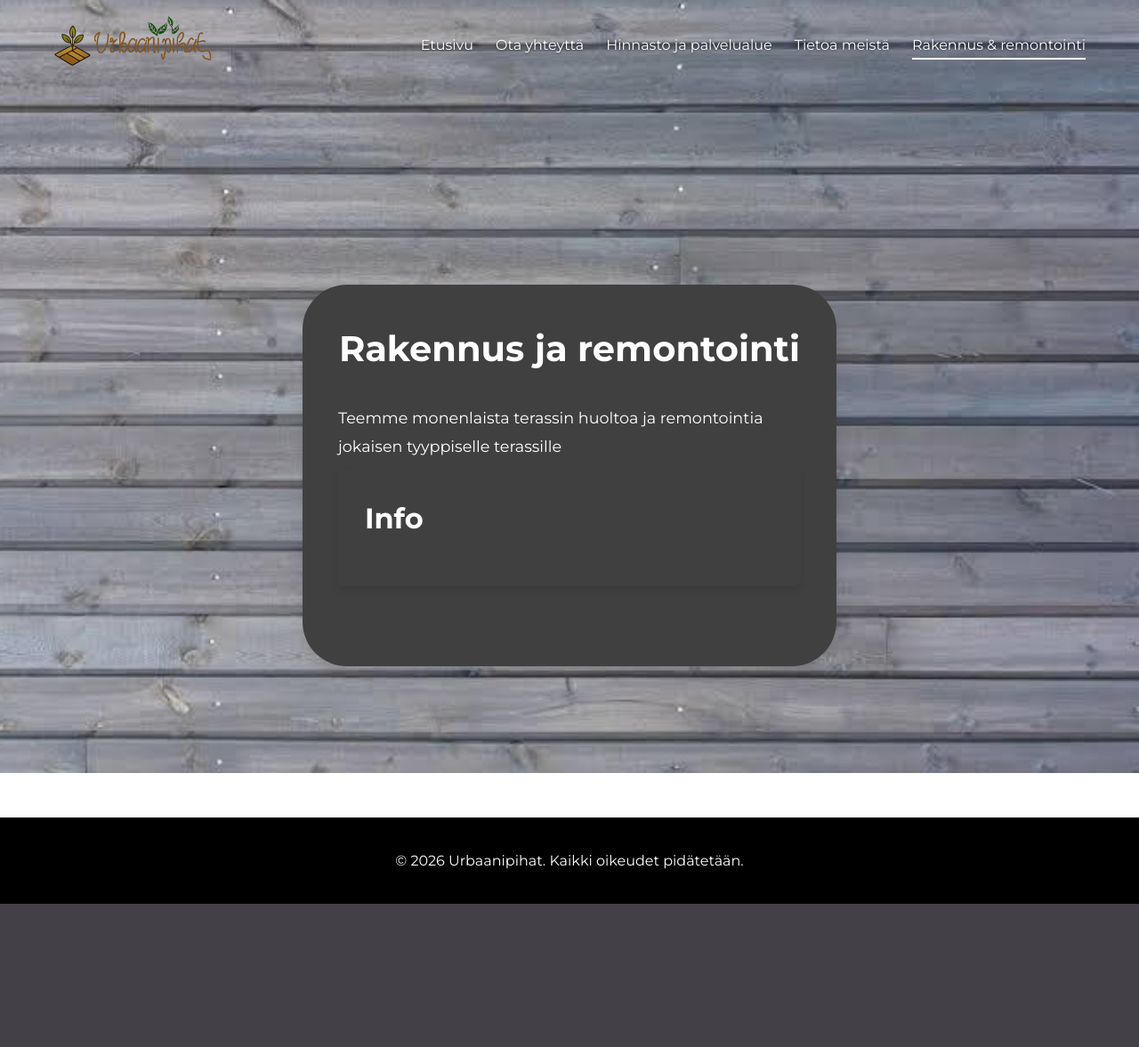
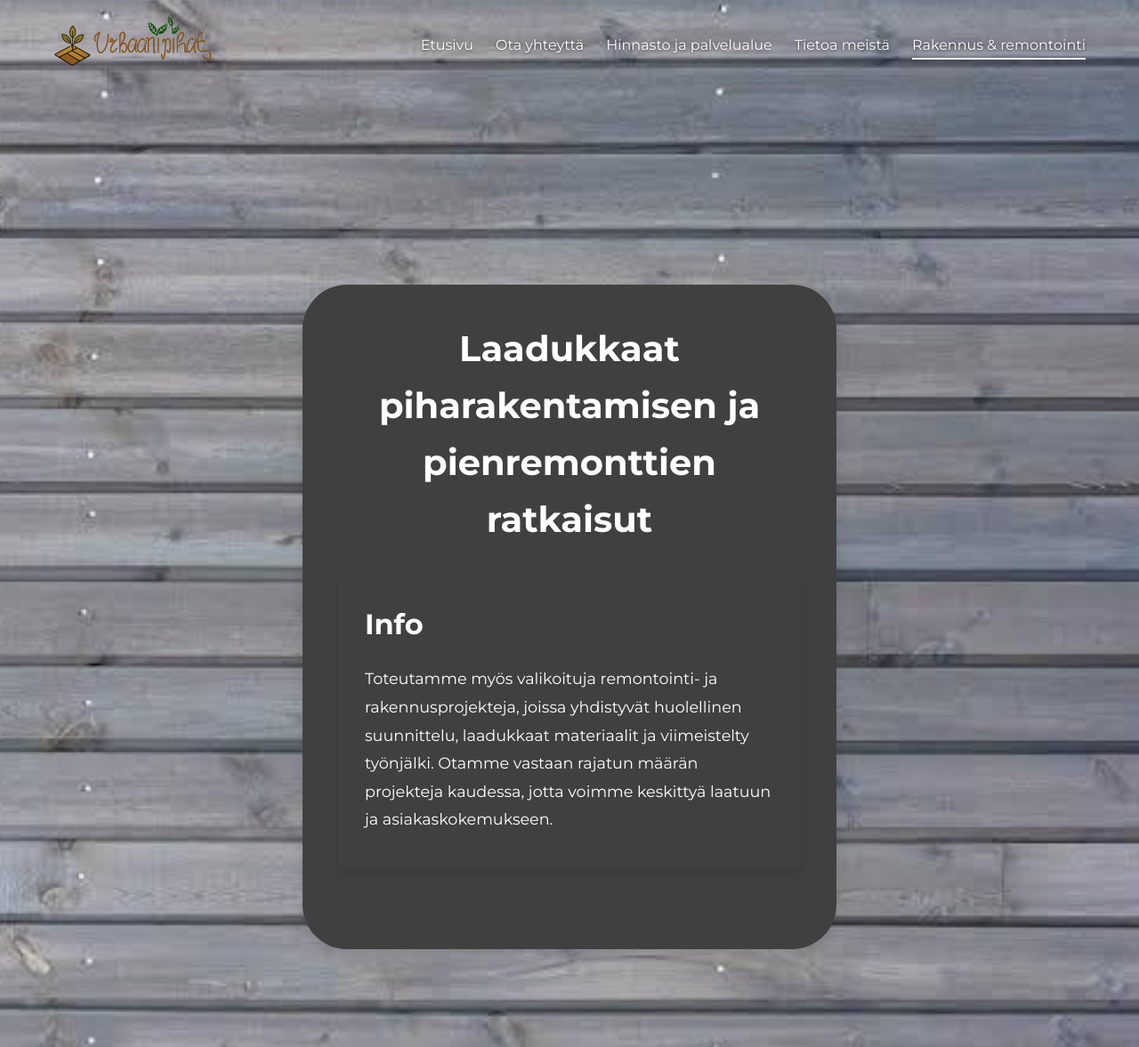
Before and after one commit to OttoSFelix/Terassivusto, a Flask app: page /huolto in a window 1280 px wide. Shown: the top 1177 px of the page at 89% size. Before the commit the page ends 1016 px from the top, so only its background shows below. Run offline with Flask 3, Linux system fonts and the light colour scheme.

Commit message:
version 21.2.2026

```diff
--- a/static/css/style.css
+++ b/static/css/style.css
@@ -243,6 +243,7 @@ nav ul li a:hover {
     max-width: 900px;
     padding: 0 10px;
     box-sizing: border-box;
+    background-color: transparent;
 }
 
 .image-gallery h3{
@@ -536,6 +537,7 @@ footer {
     .image-gallery {
         grid-template-columns: 1fr;
         max-width: 400px;
+        background-color: transparent;
     }
 
     .intro-container {
--- a/templates/huolto.html
+++ b/templates/huolto.html
@@ -9,11 +9,10 @@
 {% block content %}
 <section class="contact-section">
     <div class="contact-form-container">
-        <h2>Rakennus ja remontointi</h2>
-        <p>Teemme monenlaista terassin huoltoa ja remontointia jokaisen tyyppiselle terassille</p>
-
+        <h2>Laadukkaat piharakentamisen ja pienremonttien ratkaisut</h2>
         <div class="contact-info">
             <h3>Info</h3>
+            <p>Toteutamme myös valikoituja remontointi- ja rakennusprojekteja, joissa yhdistyvät huolellinen suunnittelu, laadukkaat materiaalit ja viimeistelty työnjälki. Otamme vastaan rajatun määrän projekteja kaudessa, jotta voimme keskittyä laatuun ja asiakaskokemukseen.</p>
         </div>
     </div>
 </section>
```
Also changed, not shown: templates/etusivu.html (+6 -1 lines), templates/galleria.html (+8 -3 lines).
